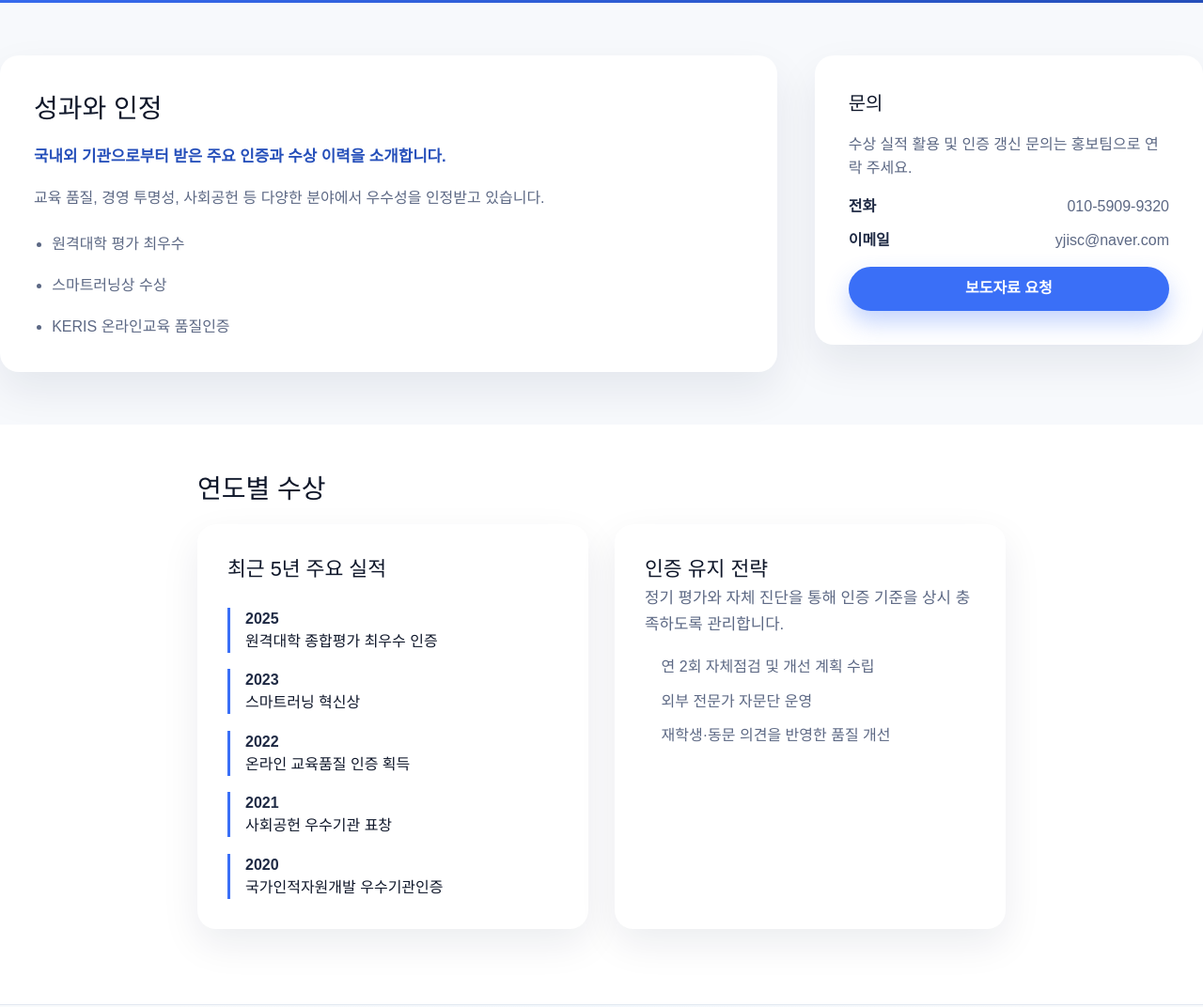
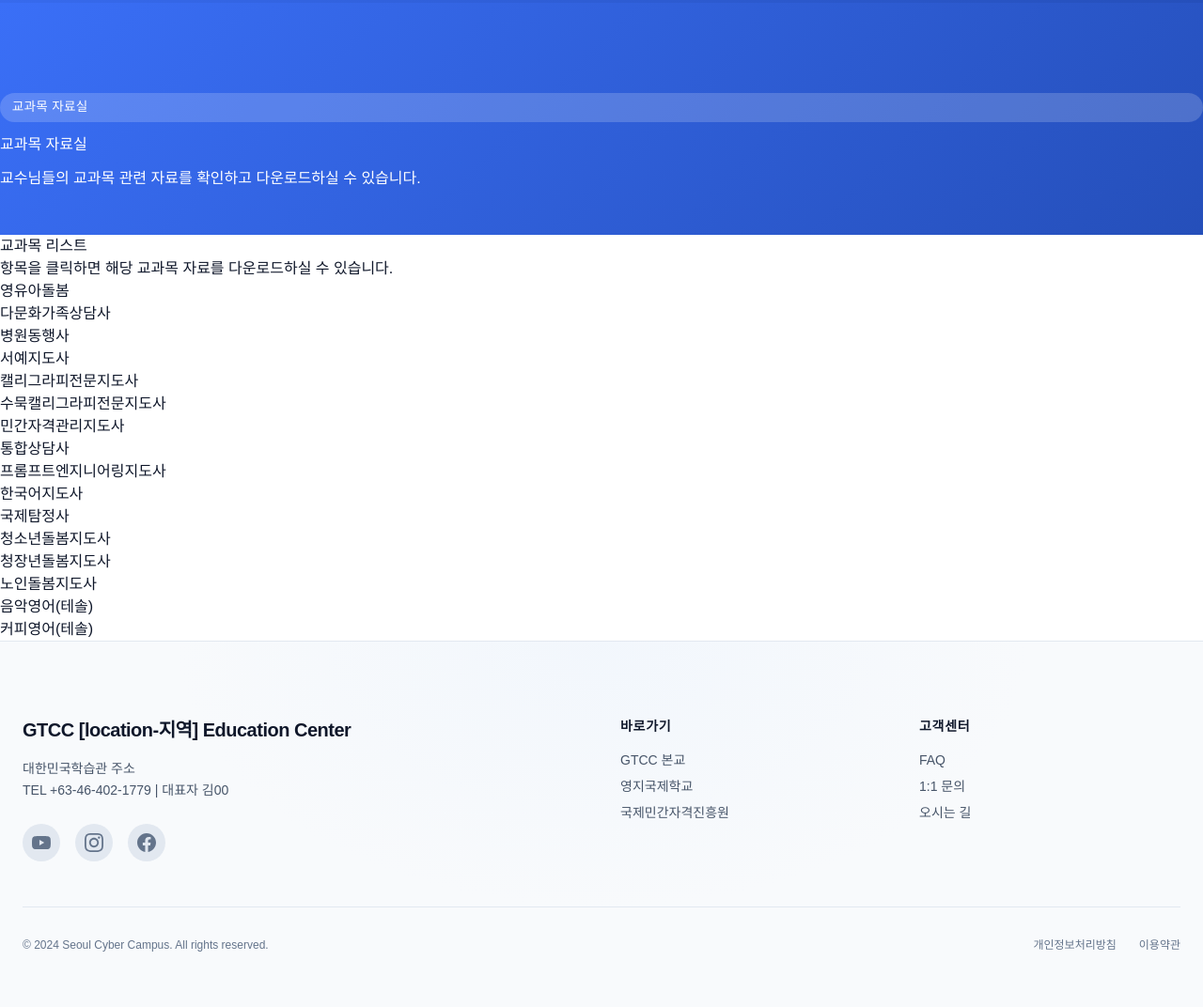
Before and after one commit to PeterKimCode/yjisc_cyber_duru, a plain HTML site: page awards.html in a window 1280 px wide. Shown: the part 359-1431 px from the top of the page at 94% size. Drawn offline with nearby package versions, Linux system fonts and the light colour scheme; a web font is replaced by a local one.

Commit message:
Update awards.html

```diff
--- a/awards.html
+++ b/awards.html
@@ -80,71 +80,47 @@
             <p>GTCC 사이버 캠퍼스가 수상한 인증과 표창을 소개합니다.</p>
         </div>
     </section>
-    <section class="page-body">
-        <div class="container">
-        <article class="info-block">
-            <h2>성과와 인정</h2>
-            <p class="lead">국내외 기관으로부터 받은 주요 인증과 수상 이력을 소개합니다.</p>
-            <p>교육 품질, 경영 투명성, 사회공헌 등 다양한 분야에서 우수성을 인정받고 있습니다.</p>
-            <ul class="info-list">
-                <li>원격대학 평가 최우수</li>
-                <li>스마트러닝상 수상</li>
-                <li>KERIS 온라인교육 품질인증</li>
-            </ul>
-        </article>
-        <aside class="info-aside">
-            <h3>문의</h3>
-            <p class="info-aside__lead">수상 실적 활용 및 인증 갱신 문의는 홍보팀으로 연락 주세요.</p>
-            <ul class="contact-list">
-                <li>전화<span>010-5909-9320</span></li>
-                <li>이메일<span>yjisc@naver.com</span></li>
-            </ul>
-            <a class="btn primary" href="https://open.kakao.com/o/pfJrLjVh" target="_blank" rel="noopener noreferrer">보도자료 요청</a>
-        </aside>
+
+
+
+   <main class="content-page">
+        <section class="page-hero">
+            <div class="container">
+                <span class="page-category">교과목 자료실</span>
+                <h1>교과목 자료실</h1>
+                <p>교수님들의 교과목 관련 자료를 확인하고 다운로드하실 수 있습니다.</p>
+            </div>
+        </section>
+
+        <div class="subject-container">
+            <article>
+                <div class="subject-header">
+                    <h1>교과목 리스트</h1>
+                    <p>항목을 클릭하면 해당 교과목 자료를 다운로드하실 수 있습니다.</p>
+                </div>
+
+                <ul class="subject-list">
+                    <li><a href="http://yfloavmotj9hz8g2ivvxyqpfin2ciap.quickconnect.to/sharing/cUeCdUcrE" target="_blank" class="subject-link">영유아돌봄</a></li>
+                    <li><a href="http://yfloavmotj9hz8g2ivvxyqpfin2ciap.quickconnect.to/sharing/dtvnCySh2" target="_blank" class="subject-link">다문화가족상담사</a></li>
+                    <li><a href="http://yfloavmotj9hz8g2ivvxyqpfin2ciap.quickconnect.to/sharing/M7z4bH6jr" target="_blank" class="subject-link">병원동행사</a></li>
+                    <li><a href="http://yfloavmotj9hz8g2ivvxyqpfin2ciap.quickconnect.to/sharing/589sC8V4M" target="_blank" class="subject-link">서예지도사</a></li>
+                    <li><a href="http://yfloavmotj9hz8g2ivvxyqpfin2ciap.quickconnect.to/sharing/XmUfF2Yqo" target="_blank" class="subject-link">캘리그라피전문지도사</a></li>
+                    <li><a href="http://yfloavmotj9hz8g2ivvxyqpfin2ciap.quickconnect.to/sharing/BHtK6Dop1" target="_blank" class="subject-link">수묵캘리그라피전문지도사</a></li>
+                    <li><a href="http://yfloavmotj9hz8g2ivvxyqpfin2ciap.quickconnect.to/sharing/ehKoWXsPX" target="_blank" class="subject-link">민간자격관리지도사</a></li>
+                    <li><a href="http://yfloavmotj9hz8g2ivvxyqpfin2ciap.quickconnect.to/sharing/6G4lf64OP" target="_blank" class="subject-link">통합상담사</a></li>
+                    <li><a href="http://yfloavmotj9hz8g2ivvxyqpfin2ciap.quickconnect.to/sharing/f8gmpVvDh" target="_blank" class="subject-link">프롬프트엔지니어링지도사</a></li>
+                    <li><a href="http://yfloavmotj9hz8g2ivvxyqpfin2ciap.quickconnect.to/sharing/4jbLH62Gf" target="_blank" class="subject-link">한국어지도사</a></li>
+                    <li><a href="http://yfloavmotj9hz8g2ivvxyqpfin2ciap.quickconnect.to/sharing/GyoriafML" target="_blank" class="subject-link">국제탐정사</a></li>
+                    <li><a href="http://yfloavmotj9hz8g2ivvxyqpfin2ciap.quickconnect.to/sharing/rZH9EBKPZ" target="_blank" class="subject-link">청소년돌봄지도사</a></li>
+                    <li><a href="http://yfloavmotj9hz8g2ivvxyqpfin2ciap.quickconnect.to/sharing/ghvJFp6kX" target="_blank" class="subject-link">청장년돌봄지도사</a></li>
+                    <li><a href="http://yfloavmotj9hz8g2ivvxyqpfin2ciap.quickconnect.to/sharing/aeJpJIua6" target="_blank" class="subject-link">노인돌봄지도사</a></li>
+                    <li><a href="http://yfloavmotj9hz8g2ivvxyqpfin2ciap.quickconnect.to/sharing/s9PaoCmVq" target="_blank" class="subject-link">음악영어(테솔)</a></li>
+                    <li><a href="http://yfloavmotj9hz8g2ivvxyqpfin2ciap.quickconnect.to/sharing/XxSlXzZ4H" target="_blank" class="subject-link">커피영어(테솔)</a></li>
+                </ul>
+            </article>
         </div>
-    </section>
-<section class="page-detail">
-    <div class="container">
-        <h2>연도별 수상</h2>
-        <div class="detail-grid">
-            <section class="detail-card">
-                <h3>최근 5년 주요 실적</h3>
-            <div class="timeline">
-                <div class="timeline-item">
-                    <strong>2025</strong>
-                    <span>원격대학 종합평가 최우수 인증</span>
-                </div>
-                <div class="timeline-item">
-                    <strong>2023</strong>
-                    <span>스마트러닝 혁신상</span>
-                </div>
-                <div class="timeline-item">
-                    <strong>2022</strong>
-                    <span>온라인 교육품질 인증 획득</span>
-                </div>
-                <div class="timeline-item">
-                    <strong>2021</strong>
-                    <span>사회공헌 우수기관 표창</span>
-                </div>
-                <div class="timeline-item">
-                    <strong>2020</strong>
-                    <span>국가인적자원개발 우수기관인증</span>
-                </div>
-            </div>
-            </section>
-            <section class="detail-card">
-                <h3>인증 유지 전략</h3>
-                <p>정기 평가와 자체 진단을 통해 인증 기준을 상시 충족하도록 관리합니다.</p>
-                <ul>
-                    <li>연 2회 자체점검 및 개선 계획 수립</li>
-                    <li>외부 전문가 자문단 운영</li>
-                    <li>재학생·동문 의견을 반영한 품질 개선</li>
-                </ul>
-            </section>
-        </div>
-    </div>
-</section>
-</main>
+    </main>
+
     <div data-include="assets/partials/footer.html"></div>
 
     <script src="assets/js/includes.js" defer></script>
```
